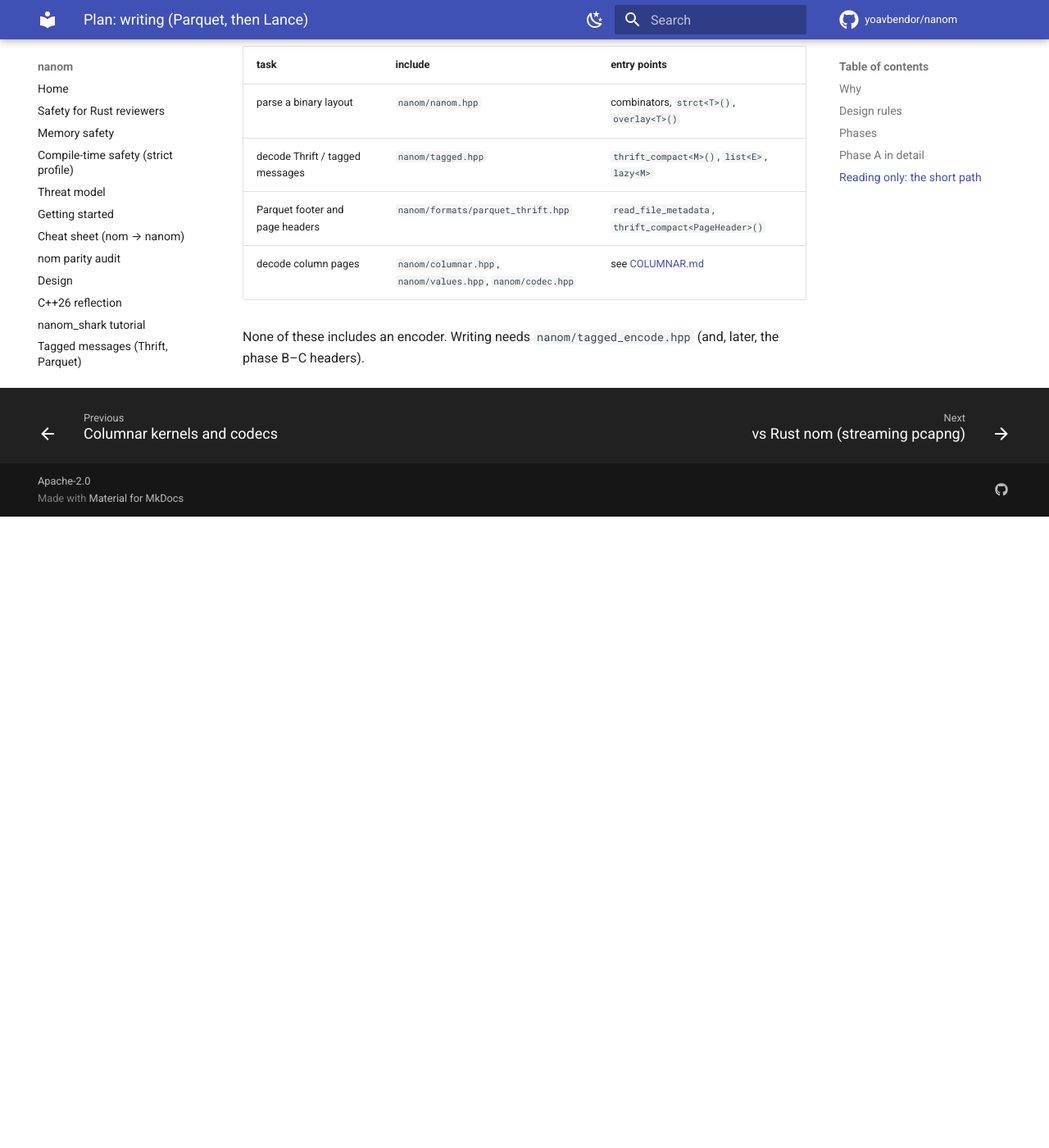
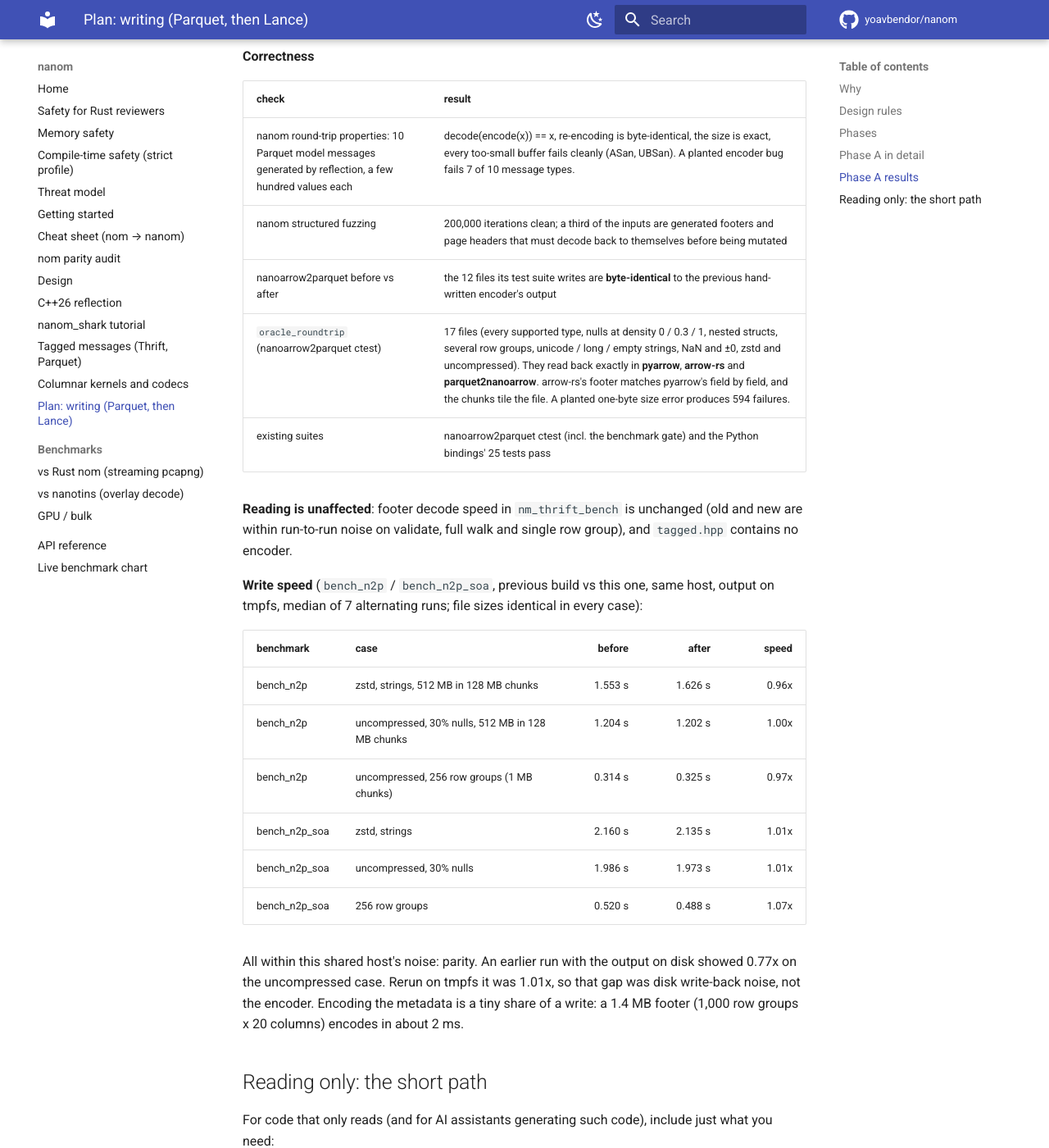
Before and after one commit to yoavbendor/nanom, an MkDocs documentation site: the page built from docs/WRITERS.md, in a window 1280 px wide and 1400 px high, scrolled down 3082 px. Shown: the whole window at 82% size. Built offline with MkDocs 1.6.1 and Material for MkDocs 9.7.7, drawn with Linux system fonts in a browser that asks for light colours; comment, search, counter and statistics services are not loaded; before the commit the page ends 3712 px from its top, so only the background shows below that; some of the changed text lies outside the part shown.

Commit message:
WRITERS.md: phase A done, with correctness and performance results
Co-Authored-By: Claude Opus 5.5 <noreply@anthropic.com>
Claude-Session: https://claude.ai/code/session_016QKNrGHBBtqzKAhrfsy7Ks

```diff
--- a/docs/WRITERS.md
+++ b/docs/WRITERS.md
@@ -46,7 +46,7 @@ path never includes, so a reader's code, compile time and speed do not change. S
 
 | phase | work | done when | status |
 |---|---|---|---|
-| A | Production Thrift compact encoder: `nanom/tagged_encode.hpp` with sinks, exact size, `list<E>::of` / `lazy<M>::of` sources, narrowing and required-message checks. nanoarrow2parquet encodes `PageHeader` / `FileMetaData` from the shared `parquet_thrift.hpp` model and drops its hand-written encoder. | Files round-trip through pyarrow, arrow-rs and parquet2nanoarrow; footers read back identically by all three; write speed at parity with the previous nanoarrow2parquet. | in progress |
+| A | Production Thrift compact encoder: `nanom/tagged_encode.hpp` with sinks, exact size, `list<E>::of` / `lazy<M>::of` sources, narrowing and required-message checks. nanoarrow2parquet encodes `PageHeader` / `FileMetaData` from the shared `parquet_thrift.hpp` model and drops its hand-written encoder. | Files round-trip through pyarrow, arrow-rs and parquet2nanoarrow; footers read back identically by all three; write speed at parity with the previous nanoarrow2parquet. | **done** ([results](#phase-a-results)) |
 | B | `emit<T>` for fixed-layout described structs (`be<>`, `ubits<>`, arrays), with computed fields (lengths, counts, offsets filled by a size pass or back-patch, like binrw's `calc`). | Every described type in nanom's tests and examples round-trips byte-for-byte. | planned |
 | C | Encoding kernels next to the decoders: bit packing, RLE / bit-packed hybrid, DELTA_BINARY_PACKED, BYTE_STREAM_SPLIT, a dictionary builder, statistics; possibly Snappy / LZ4 compression (zstd stays external). | Each kernel round-trips through its decoder and is fuzzed; nanoarrow2parquet gains the encodings it lacks. | planned |
 | D | nanoarrow2parquet rebuilt on A–C. A protobuf wire codec in `tagged.hpp` for Lance metadata, then a Lance writer. | Parquet and Lance writing on one base, checked by their reference readers. | planned |
@@ -87,6 +87,42 @@ path never includes, so a reader's code, compile time and speed do not change. S
   all three and with what was written.
 - *Performance*: the nanoarrow2parquet write benchmark before and after, on the same host.
 
+## Phase A results
+
+Delivered in nanom `9b4751e` (encoder, tests, fuzzing) and nanoarrow2parquet `22bb84a` /
+`24edd6f` (the port and the oracle test).
+
+**Correctness**
+
+| check | result |
+|---|---|
+| nanom round-trip properties: 10 Parquet model messages generated by reflection, a few hundred values each | decode(encode(x)) == x, re-encoding is byte-identical, the size is exact, every too-small buffer fails cleanly (ASan, UBSan). A planted encoder bug fails 7 of 10 message types. |
+| nanom structured fuzzing | 200,000 iterations clean; a third of the inputs are generated footers and page headers that must decode back to themselves before being mutated |
+| nanoarrow2parquet before vs after | the 12 files its test suite writes are **byte-identical** to the previous hand-written encoder's output |
+| `oracle_roundtrip` (nanoarrow2parquet ctest) | 17 files (every supported type, nulls at density 0 / 0.3 / 1, nested structs, several row groups, unicode / long / empty strings, NaN and ±0, zstd and uncompressed). They read back exactly in **pyarrow**, **arrow-rs** and **parquet2nanoarrow**. arrow-rs's footer matches pyarrow's field by field, and the chunks tile the file. A planted one-byte size error produces 594 failures. |
+| existing suites | nanoarrow2parquet ctest (incl. the benchmark gate) and the Python bindings' 25 tests pass |
+
+**Reading is unaffected**: footer decode speed in `nm_thrift_bench` is unchanged (old and new are
+within run-to-run noise on validate, full walk and single row group), and `tagged.hpp` contains no
+encoder.
+
+**Write speed** (`bench_n2p` / `bench_n2p_soa`, previous build vs this one, same host, output on
+tmpfs, median of 7 alternating runs; file sizes identical in every case):
+
+| benchmark | case | before | after | speed |
+|---|---|---:|---:|---:|
+| bench_n2p | zstd, strings, 512 MB in 128 MB chunks | 1.553 s | 1.626 s | 0.96x |
+| bench_n2p | uncompressed, 30% nulls, 512 MB in 128 MB chunks | 1.204 s | 1.202 s | 1.00x |
+| bench_n2p | uncompressed, 256 row groups (1 MB chunks) | 0.314 s | 0.325 s | 0.97x |
+| bench_n2p_soa | zstd, strings | 2.160 s | 2.135 s | 1.01x |
+| bench_n2p_soa | uncompressed, 30% nulls | 1.986 s | 1.973 s | 1.01x |
+| bench_n2p_soa | 256 row groups | 0.520 s | 0.488 s | 1.07x |
+
+All within this shared host's noise: parity. An earlier run with the output on disk showed 0.77x
+on the uncompressed case. Rerun on tmpfs it was 1.01x, so that gap was disk write-back noise, not
+the encoder. Encoding the metadata is a tiny share of a write: a 1.4 MB footer (1,000 row groups
+x 20 columns) encodes in about 2 ms.
+
 ## Reading only: the short path
 
 For code that only reads (and for AI assistants generating such code), include just what you need:
```
